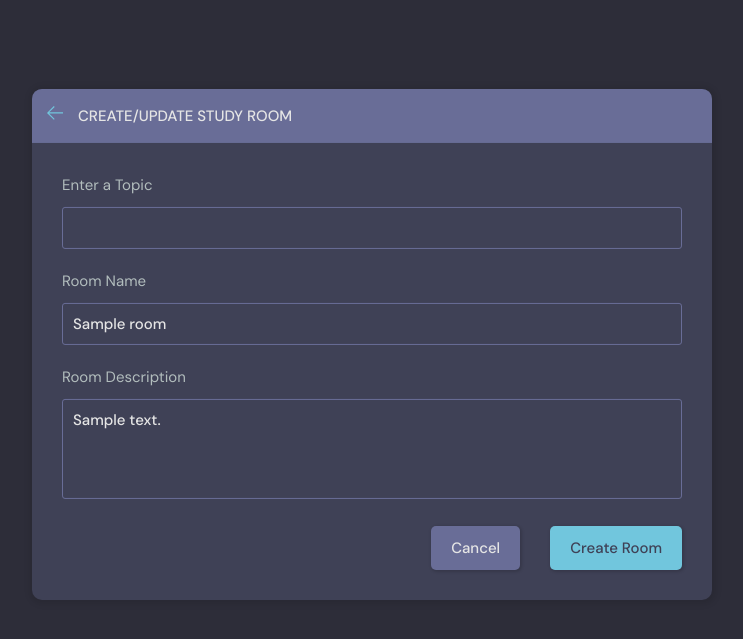
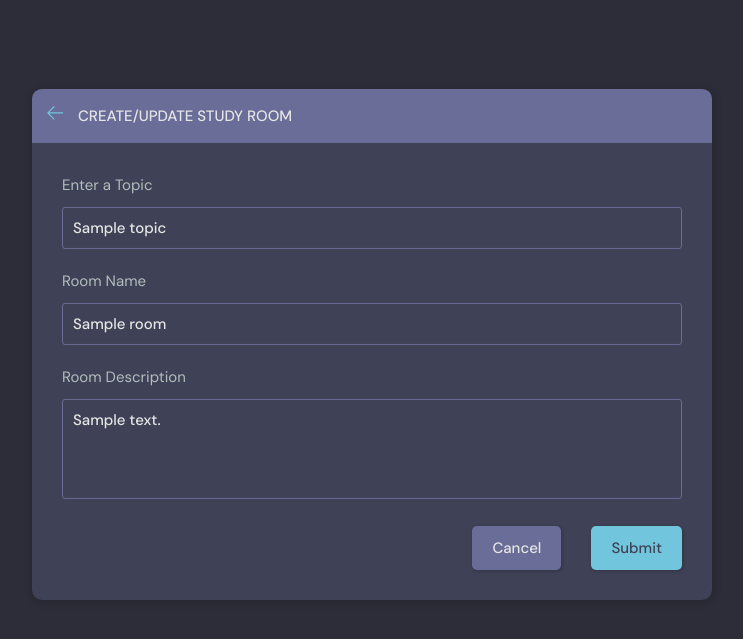
Before and after one commit to DeaaTH65/Study_Buddy, a Django app: page /update_room/1/ in a window 1280 px wide. Shown: the part 76-715 px from the top of the page, without its empty margins (268-1011 px from the left). Run offline with Django 4.2, Linux system fonts and the light colour scheme; a user stored in the database is signed in; tables that the repository leaves empty hold one stand-in row (values such as "Sample post").

Commit message:
update room

```diff
--- a/base/templates/base/room_form.html
+++ b/base/templates/base/room_form.html
@@ -44,7 +44,7 @@
 
             <div class="form__action">
               <a class="btn btn--dark" href="index.html">Cancel</a>
-              <button class="btn btn--main" type="submit">Create Room</button>
+              <button class="btn btn--main" type="submit">Submit</button>
             </div>
           </form>
         </div>
--- a/base/views.py
+++ b/base/views.py
@@ -123,11 +123,14 @@ def updateRoom(request, pk):
         return HttpResponse('You are not allowed here!!')
 
     if request.method=='POST':
-        form=RoomForm(request.POST, instance=room)
-        if form.is_valid():
-            form.save()
-            return redirect('home')
-    context = {'form': form, 'topics':topics}
+        topic_name = request.POST.get('topic')
+        topic, created = Topic.objects.get_or_create(name=topic_name)
+        room.name = request.POST.get('name')
+        room.topic = topic
+        room.description = request.POST.get('description')
+        room.save()
+        return redirect('home')
+    context = {'form': form, 'topics':topics, 'room': room}
     return render(request, 'base/room_form.html', context)
 
 
```
